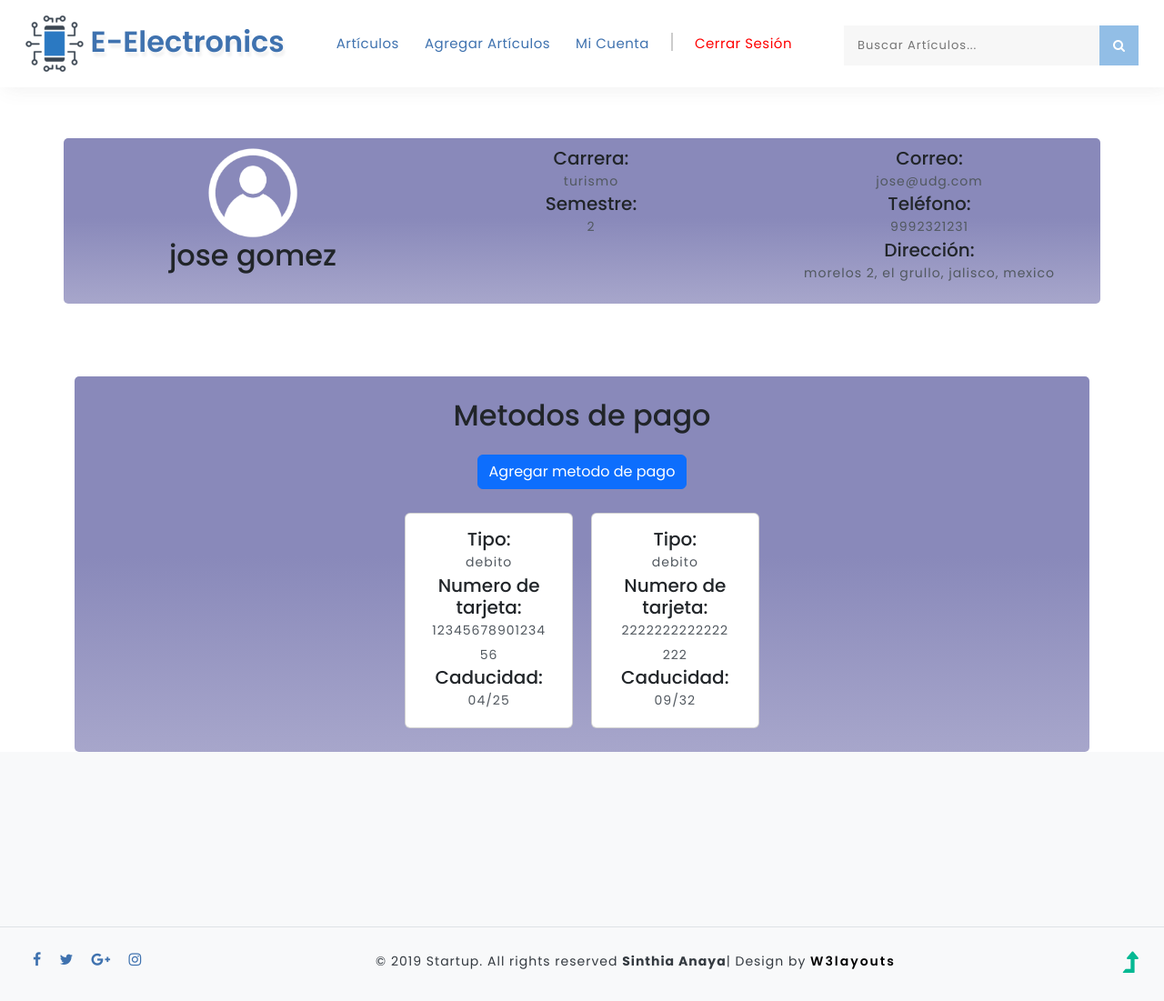
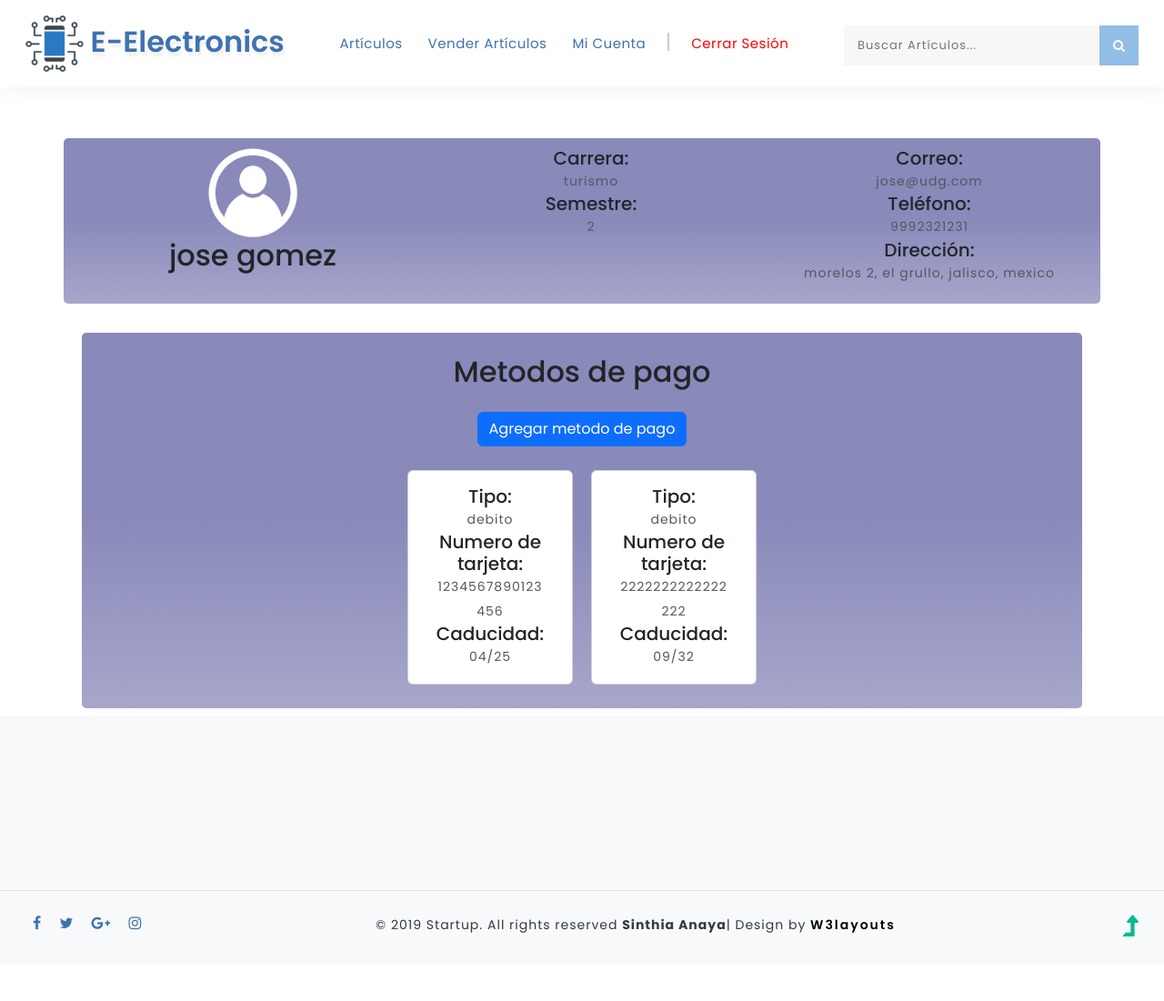
Before and after one commit to gil-666/TiendaElectronica, a PHP site: page /cuenta.php in a window 1280 px wide. Shown: the whole page at 91% size. After the commit the page ends 1030 px from the top, so only its background shows below. Run offline with PHP 8.4, Linux system fonts and the light colour scheme; a user stored in the database is signed in; data comes from the database, SQL or seed files in the repository.

Commit message:
nuevo form correccion

```diff
--- a/cuenta.php
+++ b/cuenta.php
@@ -51,7 +51,7 @@
 
     </div>
     <br>
-    <div class="accecolora align-items-center">
+    <div class="accecolora m-2 align-items-center">
         <br>
         <div class="text-center justify-content-md-center">
             <div class="col-sm"></div>
--- a/includes/header.php
+++ b/includes/header.php
@@ -72,7 +72,7 @@
 								<?php endif; ?>
 								<li><a href="articulos.php" class="active">Artículos</a></li>
 								<?php if(isset($_SESSION['idUsuario'])): ?>
-									<li><a href="nuevo.php" class="active">Agregar Artículos</a></li>
+									<li><a href="nuevo.php" class="active">Vender Artículos</a></li>
 								<?php else: ?>
 								<?php endif; ?>
 
```
Also changed, not shown: nuevo.php (+9 -7 lines).
